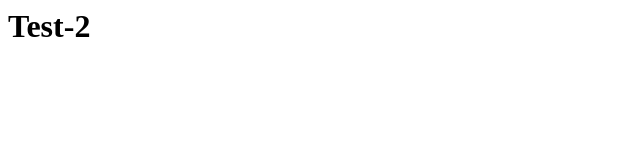
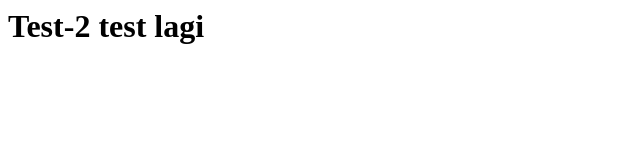
Before and after one commit to unit269/belajar-git-remote, a plain HTML site: page test-2.html in a window 1280 px wide. Shown: the whole page, without its empty margins (0-640 px from the left). Drawn offline with Linux system fonts and the light colour scheme.

Commit message:
add test-2.html

```diff
--- a/test-2.html
+++ b/test-2.html
@@ -2,6 +2,7 @@
     <body>
         <h1>
             Test-2
+            test lagi
         </h1>
     </body>
 </html>
```
